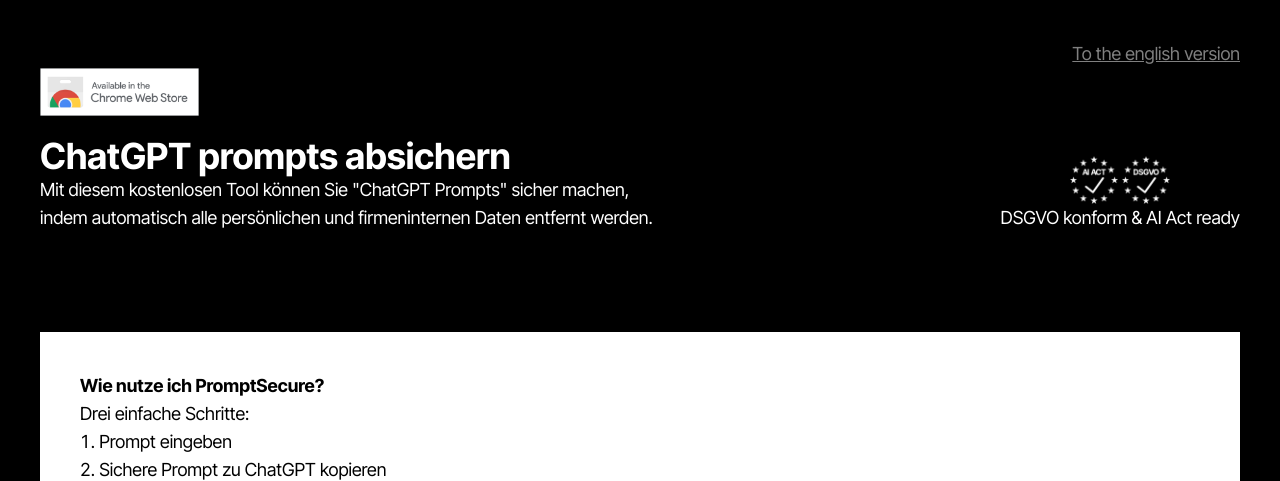
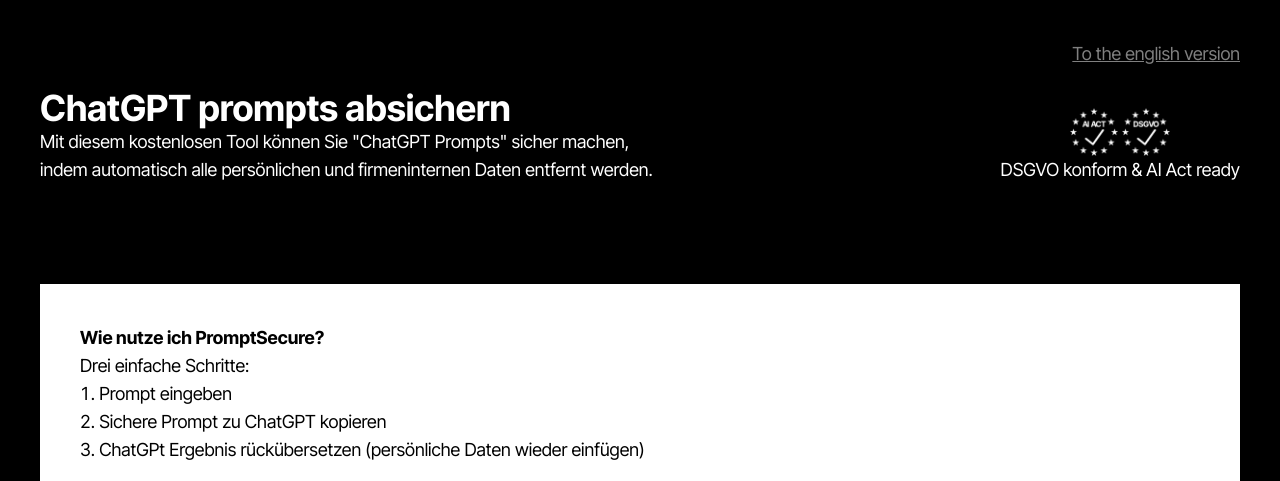
Before and after one commit to beans-bytes/promptsecure.co, a plain HTML site: page docs/de.html in a window 1280 px wide. Shown: the top 481 px of the page. Drawn offline with nearby package versions, Linux system fonts and the light colour scheme; grey boxes are pictures that could not be loaded.

Commit message:
Remove chrome webstore from site

```diff
--- a/docs/de.html
+++ b/docs/de.html
@@ -11,9 +11,6 @@
 <div class="container mx-auto p-10">
     <div class="text-right opacity-50">
         <a href="/" class="text-white underline">To the english version</a>
-    </div>
-    <div class="text-left">
-        <a href="https://www.promptsecure.co/chrome"><img src="img/chrome_webstore.png" class="h-12"></a>
     </div>
     <div class="my-5 flex justify-between">
         <div>
```
